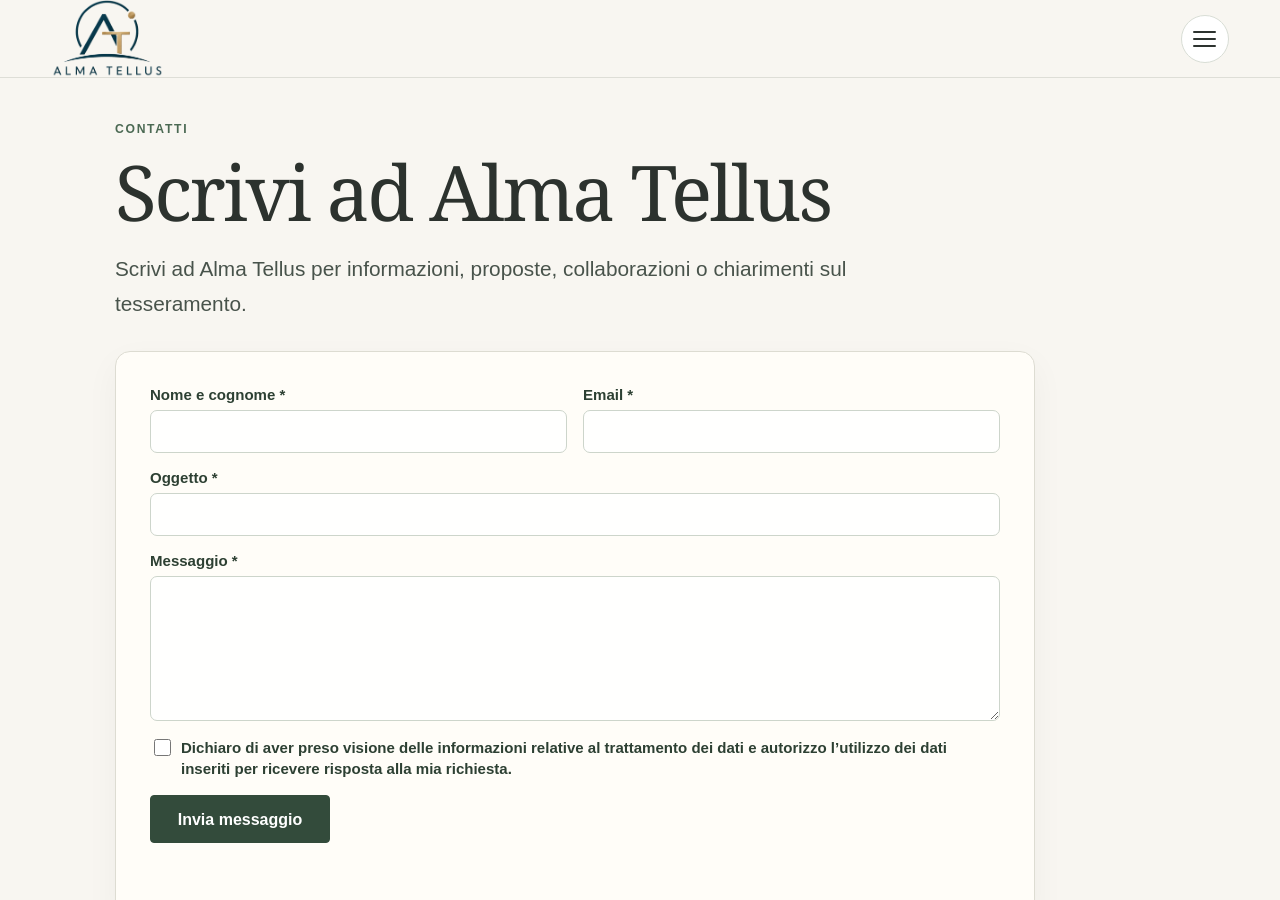
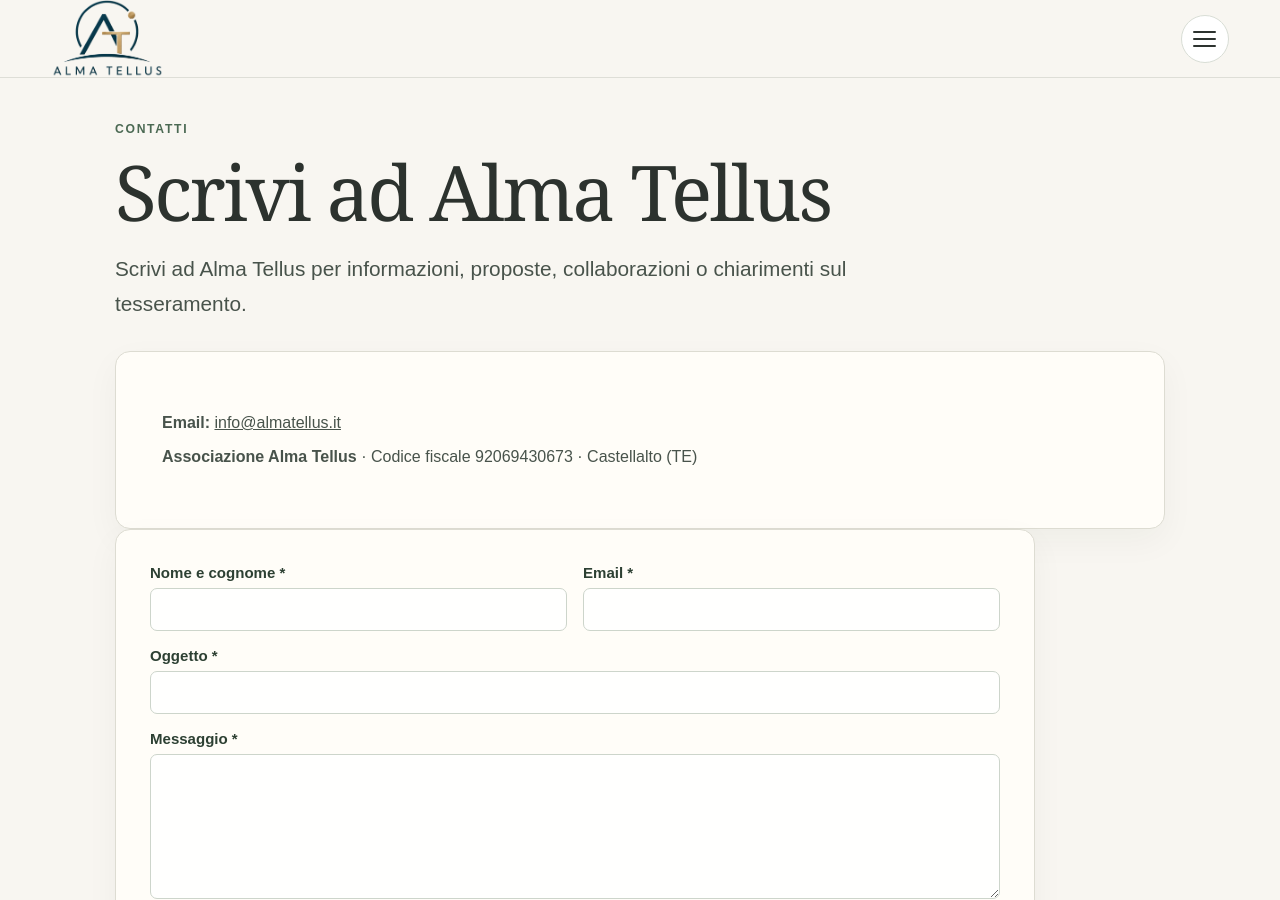
Before and after one commit to almatellus/almatellus.github.io, a Jekyll site: the page built from contatti.html, in a window 1280 px wide and 900 px high. Built offline with Jekyll 4.4.1, drawn with Linux system fonts in a browser that asks for light colours; some of the changed text lies outside the part shown.

Commit message:
Improve contact transparency and privacy link

```diff
--- a/contatti.html
+++ b/contatti.html
@@ -14,6 +14,11 @@
       o chiarimenti sul tesseramento.
     </p>
   </header>
+
+  <div class="surface">
+    <p><strong>Email:</strong> <a href="mailto:info@almatellus.it">info@almatellus.it</a></p>
+    <p><strong>Associazione Alma Tellus</strong> · Codice fiscale 92069430673 · Castellalto (TE)</p>
+  </div>
 
   <form
     class="form-card form-grid"
@@ -58,9 +63,8 @@
       <label class="check-line">
         <input type="checkbox" name="privacy" value="Sì" required>
         <span>
-          Dichiaro di aver preso visione delle informazioni relative al trattamento
-          dei dati e autorizzo l’utilizzo dei dati inseriti per ricevere risposta
-          alla mia richiesta.
+          Dichiaro di aver letto l’<a href="{{ '/privacy.html' | relative_url }}">informativa privacy</a>
+          e autorizzo l’utilizzo dei dati inseriti per ricevere risposta alla mia richiesta.
         </span>
       </label>
     </div>
```
